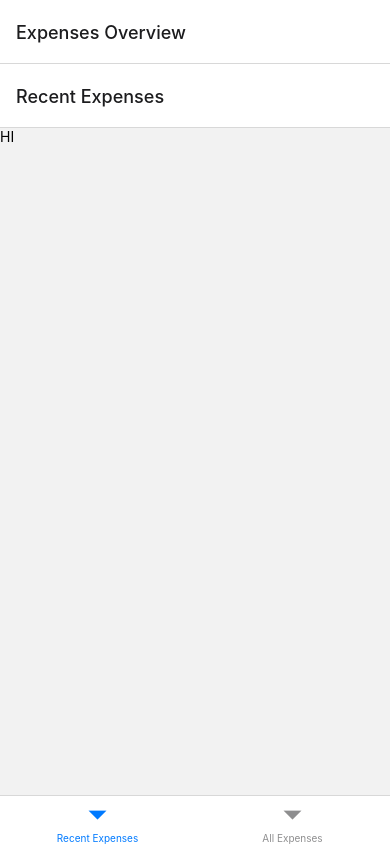
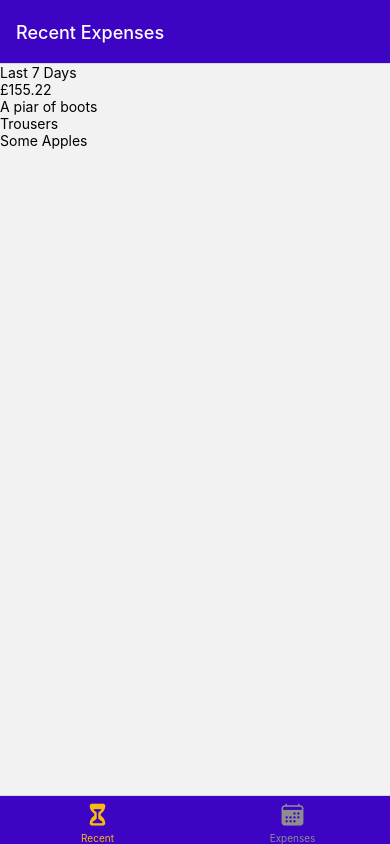
Before and after one commit to CallumAckery/ExpenseTracker, a React Native app: screen / in a window 390 px wide. Built offline with nearby package versions, Linux system fonts and the light colour scheme.

Commit message:
latest changes

```diff
--- a/App.js
+++ b/App.js
@@ -2,18 +2,41 @@ import { StatusBar } from 'expo-status-bar';
 import { NavigationContainer } from '@react-navigation/native';
 import { createNativeStackNavigator } from '@react-navigation/native-stack';
 import { createBottomTabNavigator } from '@react-navigation/bottom-tabs';
+import { Ionicons } from '@expo/vector-icons';
+
 import ManageExpense from './screens/ManageExpense';
 import RecentExpenses from './screens/RecentExpenses';
 import AllExpenses from './screens/AllExpenses';
+import { GlobalStyles } from './constants/styles';
 
 const Stack = createNativeStackNavigator();
 const BottomTabs = createBottomTabNavigator();
 
 function ExpensesOverview(){
   return (
-    <BottomTabs.Navigator>
-      <BottomTabs.Screen name="Recent Expenses" component={RecentExpenses} />
-      <BottomTabs.Screen name="All Expenses" component={AllExpenses} />
+    <BottomTabs.Navigator screenOptions={{
+      headerStyle: { backgroundColor: GlobalStyles.colors.primary500 },
+      headerTintColor: 'white',
+      tabBarStyle: { backgroundColor: GlobalStyles.colors.primary500 },
+      tabBarActiveTintColor: GlobalStyles.colors.accent500,
+
+    }}>
+
+      <BottomTabs.Screen name="RecentExpenses"
+        component={RecentExpenses}
+        options={{ title: 'Recent Expenses',
+        tabBarLabel: 'Recent',
+        tabBarIcon: ({color, size}) => <Ionicons name="hourglass" size={size} color={color} />,
+
+      }}
+        />
+
+      <BottomTabs.Screen name="All Expenses" component={AllExpenses}
+        options={{ title: 'All Expenses',
+        tabBarLabel: 'Expenses',
+        tabBarIcon: ({color, size}) => <Ionicons name="calendar" size={size} color={color} />,
+
+    }} />
     </BottomTabs.Navigator>
   )
 }
@@ -24,7 +47,12 @@ export default function App() {
         <StatusBar style="auto" />
         <NavigationContainer>
           <Stack.Navigator>
-            <Stack.Screen name="Expenses Overview" component={ExpensesOverview} />
+            <Stack.Screen
+              name="Expenses Overview"
+              component={ExpensesOverview}
+              options={{headerShown: false}}
+              />
+
             <Stack.Screen name="Manage Expense" component={ManageExpense} />
           </Stack.Navigator>
         </NavigationContainer>
--- /dev/null
+++ b/components/ExpensesOutput/ExpensesList.js
@@ -0,0 +1,18 @@
+import { FlatList, Text } from "react-native";
+
+
+function renderExpenseItem(itemData) {
+    return <Text>{itemData.item.description}</Text>
+}
+
+
+function ExpensesList({expenses}){
+    return (
+        <FlatList
+            data={expenses}
+            renderItem={renderExpenseItem}
+            keyExtractor={(item) => item.id} />
+    );
+}
+
+export default ExpensesList;
--- /dev/null
+++ b/components/ExpensesOutput/ExpensesOutput.js
@@ -0,0 +1,37 @@
+import { View  } from 'react-native';
+import ExpensesList from './ExpensesList';
+import ExpensesSummary from './ExpensesSummary';
+
+
+const DUMMY_EXP = [
+    {
+        id: 'e1',
+        description: 'A piar of boots',
+        amount: 59.99,
+        date: new Date('2022-09-25'),
+    },
+    {
+        id: 'e2',
+        description: 'Trousers',
+        amount: 89.24,
+        date: new Date('2022-09-23'),
+    },{
+        id: 'e3',
+        description: 'Some Apples',
+        amount: 5.99,
+        date: new Date('2022-09-24'),
+    },
+]
+
+
+
+function ExpensesOutput({expenses, expensesPeriod}){
+    return (
+        <View>
+            <ExpensesSummary expenses={DUMMY_EXP} periodName={expensesPeriod} />
+            <ExpensesList expenses={DUMMY_EXP} />
+        </View>
+    );
+}
+
+export default ExpensesOutput;
--- /dev/null
+++ b/components/ExpensesOutput/ExpensesSummary.js
@@ -0,0 +1,19 @@
+import { View, Text } from 'react-native';
+
+function ExpensesSummary({expenses, periodName}){
+
+    const expensesSum = expenses.reduce((sum, expense) => {
+        return sum + expense.amount
+    }, 0);
+
+    return (
+        <View>
+            <View>
+                <Text>{periodName}</Text>
+                <Text>£{expensesSum.toFixed(2)}</Text>
+            </View>
+        </View>
+    );
+}
+
+export default ExpensesSummary;
--- /dev/null
+++ b/constants/styles.js
@@ -0,0 +1,18 @@
+/** global managing colors */
+
+export const GlobalStyles = {
+    colors: {
+        primary50: '#e4d9fd',
+        primary100: '#c6affc',
+        primary200: '#a281f0',
+        primary400: '#5721d4',
+        primary500: '#3e04c3',
+        primary700: '#2d0689',
+        primary800: '#200364',
+        accent500: '#f7bc0c',
+        error50: '#fcc4e4',
+        error500: '#9b095c',
+        gray500: '#39324a',
+        gray700: '#221c30',
+    }
+}
--- a/screens/AllExpenses.js
+++ b/screens/AllExpenses.js
@@ -1,8 +1,8 @@
-import { Text } from 'react-native'
+import ExpensesOutput from '../components/ExpensesOutput/ExpensesOutput';
 
 function AllExpenses(){
     return (
-        <Text>TESt</Text>
+        <ExpensesOutput expensesPeriod="Total" />
     )
 }
 
--- a/screens/RecentExpenses.js
+++ b/screens/RecentExpenses.js
@@ -1,9 +1,7 @@
-import { Text } from 'react-native'
+import ExpensesOutput from "../components/ExpensesOutput/ExpensesOutput";
 
 function RecentExpenses(){
-    return (
-        <Text>HI</Text>
-    )
+        return <ExpensesOutput expensesPeriod="Last 7 Days" />
 }
 
 export default RecentExpenses;
```
